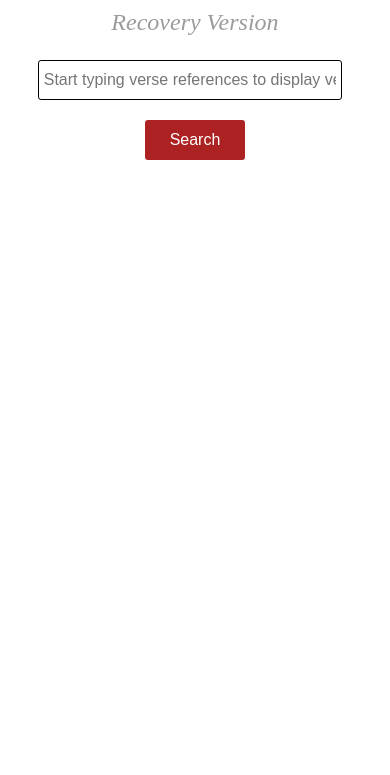
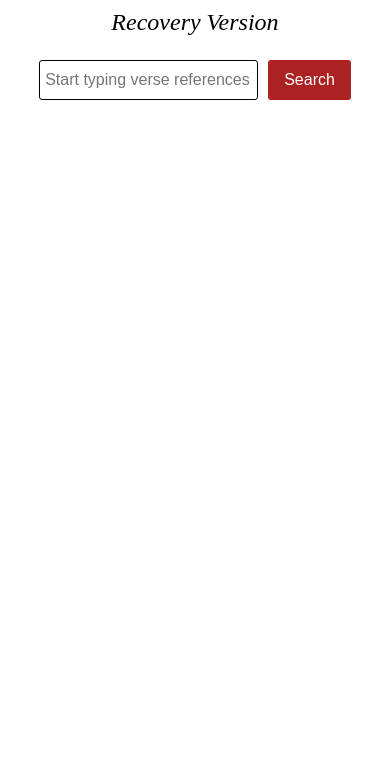
Before and after one commit to g94angel/bible, a plain HTML site: page index.html in a window 390 px wide. Shown: the part 69-844 px from the top of the page. Drawn offline with nearby package versions, Linux system fonts and the light colour scheme.

Commit message:
updated responsive design

```diff
--- a/index.css
+++ b/index.css
@@ -12,12 +12,12 @@
 
 .title {
   margin: 20px auto 0;
+  color: rgb(172, 34, 34);
 }
 
 .version {
   font-style: italic;
   font-size: 24px;
-  color: rgb(155, 155, 155)
 }
 
 .warning, .copyright {
@@ -27,6 +27,7 @@
 .search-area, .output-area {
   margin: 0 auto;
   width: 75%;
+  max-width: 1000px;
 }
 
 .verse-ref-input {
@@ -69,21 +70,3 @@
   font-size: 18px;
   color: rgb(175, 175, 175);
 }
-
-
-@media (max-width: 730px) {
-.search-area {
-  display: flex;
-  flex-direction: column;
-  align-items: center;
-
-}
-  .verse-ref-input {
-    width: 100%;
-    margin-bottom: 20px;
-  }
-
-  .search-btn {
-    width: 100px;
-  }
-}
--- a/index.js
+++ b/index.js
@@ -14,7 +14,7 @@
       $('.copyright').text(data.copyright);
       console.log(data);
       if (data.verses.length > 1) {
-        if (data.verses.length >= 30) {
+        if (data.message) {
           $('.warning').text(data.message.slice(7)).show();
         }
         for (let i = 0; i < data.verses.length; i++) {
```
